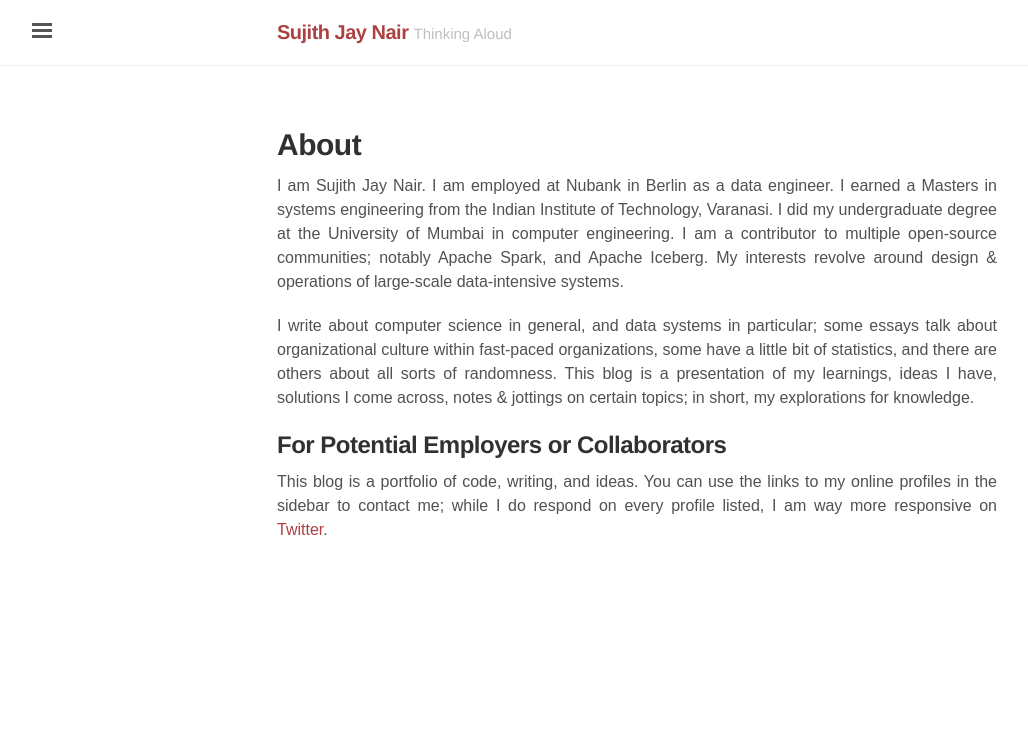
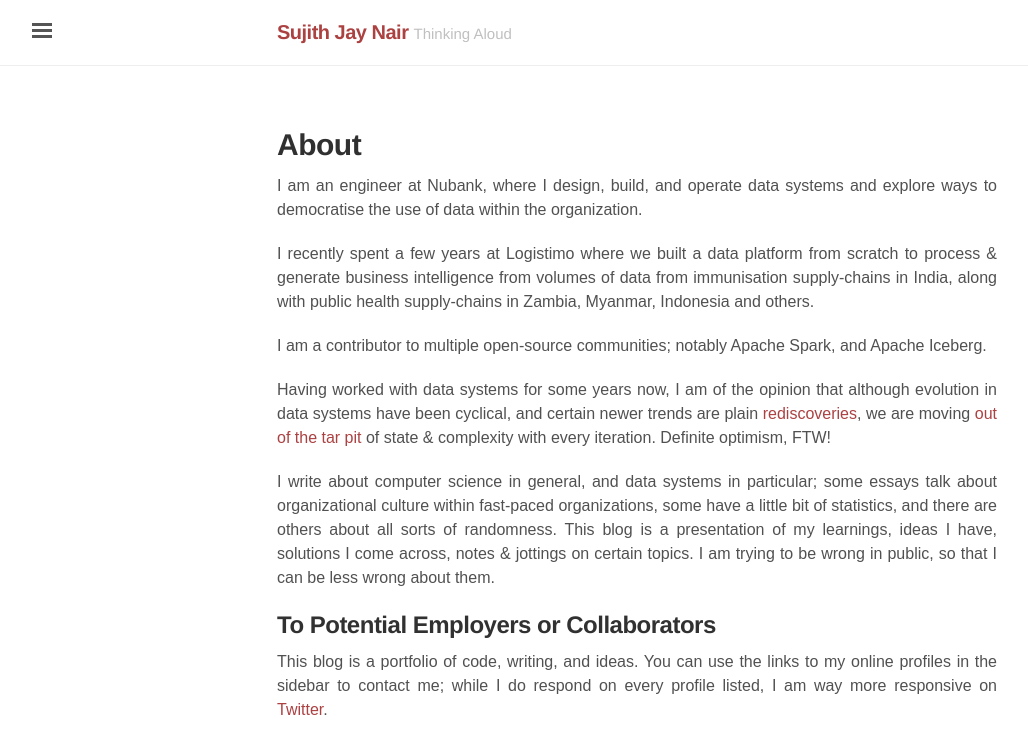
Before and after one commit to sujithjay/sujithjay.github.io, a Jekyll site: the page built from about.md, in a window 1280 px wide. Shown: the top 754 px of the page, without its empty margins (3-1031 px from the left). Built offline with Jekyll 4.4.1, drawn with Linux system fonts in a browser that asks for light colours; nearby versions of some CDN libraries; some web fonts are replaced.

Commit message:
Revamp About Me

```diff
--- a/about.md
+++ b/about.md
@@ -2,10 +2,16 @@
 layout: page
 title: About
 ---
-I am Sujith Jay Nair. I am employed at Nubank in Berlin as a data engineer. I earned a Masters in systems engineering from the Indian Institute of Technology, Varanasi. I did my undergraduate degree at the University of Mumbai in computer engineering. I am a contributor to multiple open-source communities; notably Apache Spark, and Apache Iceberg. My interests revolve around design & operations of large-scale data-intensive systems.
+I am an engineer at Nubank, where I design, build, and operate data systems and explore ways to democratise the use of data within the organization.
 
-I write about computer science in general, and data systems in particular; some essays talk about organizational culture within fast-paced organizations, some have a little bit of statistics, and there are others about all sorts of randomness. This blog is a presentation of my learnings, ideas I have, solutions I come across, notes & jottings on certain topics; in short, my explorations for knowledge.
+I recently spent a few years at Logistimo where we built a data platform from scratch to process & generate business intelligence from volumes of data from immunisation supply-chains in India, along with public health supply-chains in Zambia, Myanmar, Indonesia and others.
+
+I am a contributor to multiple open-source communities; notably Apache Spark, and Apache Iceberg.
+
+Having worked with data systems for some years now, I am of the opinion that although evolution in data systems have been cyclical, and certain newer trends are plain [rediscoveries](https://twitter.com/suj1th/status/1195442753389387782), we are moving [out of the tar pit](http://curtclifton.net/papers/MoseleyMarks06a.pdf) of state & complexity with every iteration. Definite optimism, FTW!
+
+I write about computer science in general, and data systems in particular; some essays talk about organizational culture within fast-paced organizations, some have a little bit of statistics, and there are others about all sorts of randomness. This blog is a presentation of my learnings, ideas I have, solutions I come across, notes & jottings on certain topics. I am trying to be wrong in public, so that I can be less wrong about them.
 
 
-## For Potential Employers or Collaborators
+## To Potential Employers or Collaborators
 This blog is a portfolio of code, writing, and ideas. You can use the links to my online profiles in the sidebar to contact me; while I do respond on every profile listed, I am way more responsive on [Twitter](https://twitter.com/suj1th).
```
